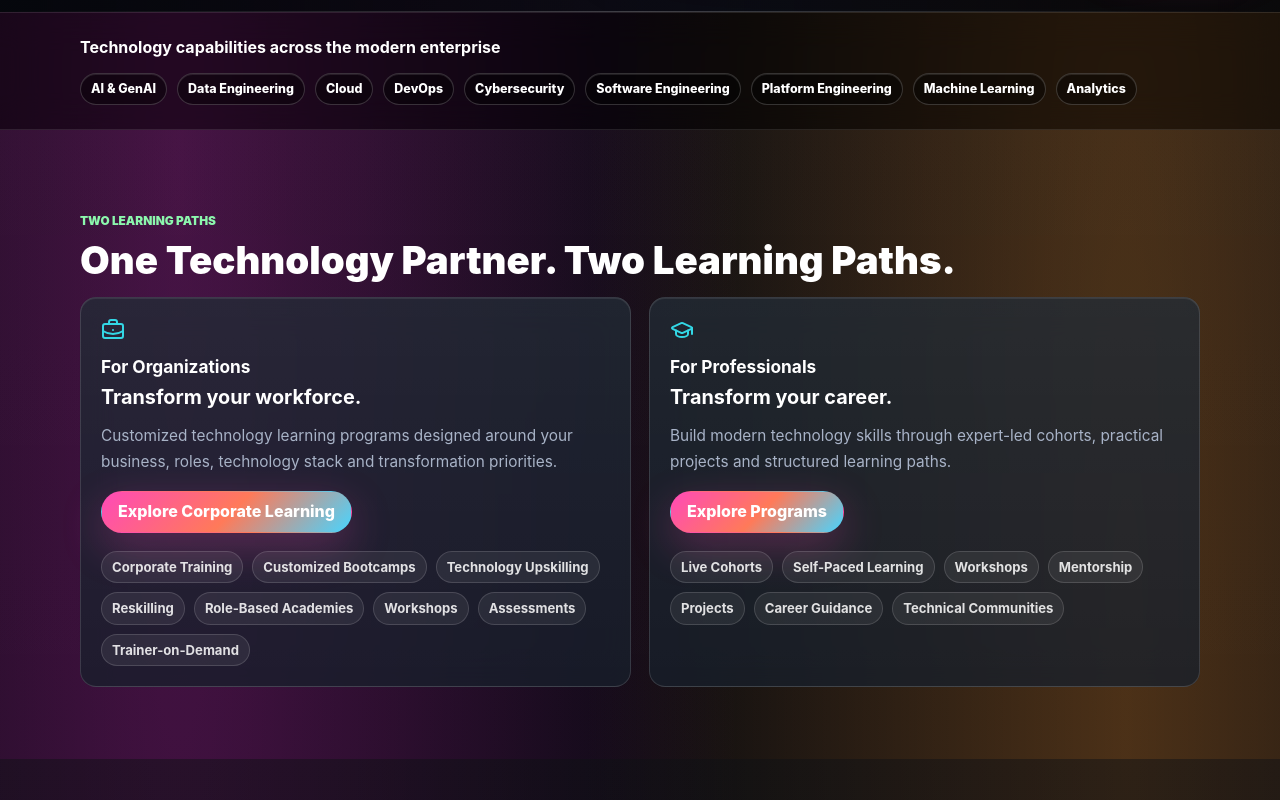
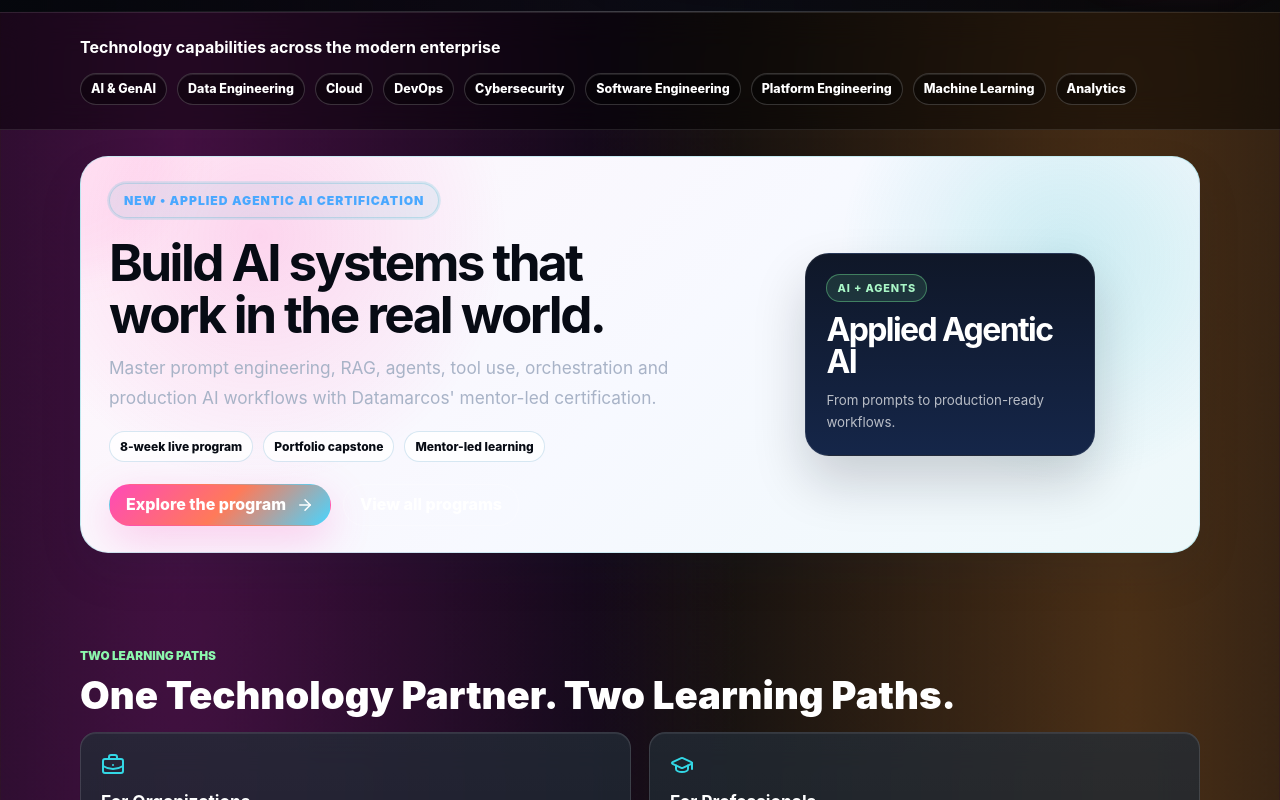
Before and after one commit to TrustSign123/datamarcos, a Next.js app: page / in a window 1280 px wide. Shown: the part 820-1620 px from the top of the page. Built offline with nearby package versions, Linux system fonts and the light colour scheme; no server answers.

Commit message:
Add Agentic AI home banner

```diff
--- a/app/globals.css
+++ b/app/globals.css
@@ -102,6 +102,147 @@ img, video { max-width: 100%; height: auto; }
 .node { display: flex; align-items: center; gap: 13px; padding: 13px; background: rgba(255,255,255,0.08); border: 1px solid rgba(255,255,255,0.14); border-radius: 8px; }
 .node-dot { width: 13px; height: 13px; border-radius: 50%; background: var(--green); box-shadow: 0 0 0 7px rgba(121,242,155,0.1); animation: pulse 2.6s infinite; }
 .node small { display: block; color: rgba(255,255,255,0.64); margin-top: 3px; }
+.agentic-home-banner {
+  padding: 26px 0 12px;
+}
+
+.agentic-home-banner-inner {
+  display: grid;
+  grid-template-columns: minmax(0, 1.15fr) minmax(260px, 0.85fr);
+  gap: 24px;
+  align-items: center;
+  padding: 26px 28px;
+  border: 1px solid rgba(17, 175, 194, 0.2);
+  border-radius: 28px;
+  background:
+    radial-gradient(circle at 16% 20%, rgba(255, 60, 172, 0.18), transparent 25%),
+    radial-gradient(circle at 88% 26%, rgba(17, 175, 194, 0.18), transparent 22%),
+    linear-gradient(135deg, #fff5fb 0%, #f7f9ff 52%, #edf8fa 100%);
+  box-shadow: 0 20px 48px rgba(19, 33, 58, 0.08);
+  overflow: hidden;
+  position: relative;
+}
+
+.agentic-home-banner-inner::after {
+  content: "";
+  position: absolute;
+  inset: -30% auto auto -12%;
+  width: 230px;
+  height: 230px;
+  border-radius: 50%;
+  background: rgba(255, 60, 172, 0.08);
+  filter: blur(20px);
+}
+
+.agentic-home-banner-copy {
+  position: relative;
+  z-index: 1;
+}
+
+.agentic-home-badge {
+  display: inline-flex;
+  align-items: center;
+  gap: 8px;
+  padding: 9px 14px;
+  border-radius: 999px;
+  background: rgba(17, 175, 194, 0.08);
+  border: 1px solid rgba(17, 175, 194, 0.22);
+  color: var(--blue);
+  font-size: 0.76rem;
+  font-weight: 900;
+  letter-spacing: 0.08em;
+  text-transform: uppercase;
+  animation: agentic-home-pulse 2.2s ease-in-out infinite;
+}
+
+.agentic-home-banner-copy h2 {
+  margin: 18px 0 12px;
+  font-size: clamp(2.2rem, 4vw, 4rem);
+  line-height: 1.02;
+  letter-spacing: -0.05em;
+  color: var(--navy);
+}
+
+.agentic-home-banner-copy p {
+  margin: 0;
+  max-width: 680px;
+  color: var(--muted);
+  font-size: 1.08rem;
+  line-height: 1.75;
+}
+
+.agentic-home-meta {
+  display: flex;
+  flex-wrap: wrap;
+  gap: 10px;
+  margin-top: 18px;
+}
+
+.agentic-home-meta span {
+  display: inline-flex;
+  align-items: center;
+  padding: 7px 10px;
+  border-radius: 999px;
+  border: 1px solid rgba(11,111,174,0.16);
+  background: rgba(255,255,255,0.78);
+  color: var(--navy);
+  font-size: 0.75rem;
+  font-weight: 800;
+}
+
+.agentic-banner-actions {
+  margin-top: 24px;
+}
+
+.agentic-home-banner-visual {
+  position: relative;
+  z-index: 1;
+  display: flex;
+  justify-content: center;
+}
+
+.agentic-home-spotlight {
+  display: grid;
+  gap: 12px;
+  width: min(100%, 290px);
+  padding: 20px 20px 22px;
+  border-radius: 24px;
+  background: linear-gradient(180deg, #0f1728 0%, #152649 100%);
+  border: 1px solid rgba(255,255,255,0.08);
+  box-shadow: 0 26px 52px rgba(9, 15, 30, 0.18);
+  color: var(--white);
+}
+
+.agentic-home-mini {
+  display: inline-flex;
+  width: fit-content;
+  padding: 6px 10px;
+  border-radius: 999px;
+  background: rgba(121, 242, 155, 0.12);
+  border: 1px solid rgba(121, 242, 155, 0.4);
+  color: #a9f7c7;
+  font-size: 0.68rem;
+  font-weight: 800;
+  letter-spacing: 0.08em;
+  text-transform: uppercase;
+}
+
+.agentic-home-spotlight strong {
+  font-size: 2rem;
+  letter-spacing: -0.05em;
+  line-height: 1;
+}
+
+.agentic-home-spotlight small {
+  color: rgba(255,255,255,0.7);
+  line-height: 1.6;
+}
+
+@keyframes agentic-home-pulse {
+  0%, 100% { box-shadow: 0 0 0 0 rgba(17, 175, 194, 0.18); }
+  50% { box-shadow: 0 0 0 10px rgba(17, 175, 194, 0.04); }
+}
+
 .capability-bar { padding: 28px 0; border-top: 1px solid var(--border); border-bottom: 1px solid var(--border); background: var(--white); }
 .pill-row { display: flex; gap: 10px; flex-wrap: wrap; margin-top: 16px; }
 .process { counter-reset: step; }
--- a/app/page.tsx
+++ b/app/page.tsx
@@ -71,6 +71,32 @@ export default function Home() {
         <div className="container">
           <strong>Technology capabilities across the modern enterprise</strong>
           <div className="pill-row">{["AI & GenAI", "Data Engineering", "Cloud", "DevOps", "Cybersecurity", "Software Engineering", "Platform Engineering", "Machine Learning", "Analytics"].map((item) => <span className="badge" key={item}>{item}</span>)}</div>
+        </div>
+      </section>
+
+      <section className="agentic-home-banner">
+        <div className="container agentic-home-banner-inner">
+          <div className="agentic-home-banner-copy">
+            <span className="agentic-home-badge">New • Applied Agentic AI Certification</span>
+            <h2>Build AI systems that work in the real world.</h2>
+            <p>Master prompt engineering, RAG, agents, tool use, orchestration and production AI workflows with Datamarcos&apos; mentor-led certification.</p>
+            <div className="agentic-home-meta">
+              <span>8-week live program</span>
+              <span>Portfolio capstone</span>
+              <span>Mentor-led learning</span>
+            </div>
+            <div className="hero-actions agentic-banner-actions">
+              <Link className="button primary" href="/programs/applied-agentic-ai-certification">Explore the program <ArrowRight size={18} /></Link>
+              <Link className="button secondary" href="/programs">View all programs</Link>
+            </div>
+          </div>
+          <div className="agentic-home-banner-visual" aria-label="Agentic AI certification highlight">
+            <div className="agentic-home-spotlight">
+              <span className="agentic-home-mini">AI + Agents</span>
+              <strong>Applied Agentic AI</strong>
+              <small>From prompts to production-ready workflows.</small>
+            </div>
+          </div>
         </div>
       </section>
 
```
